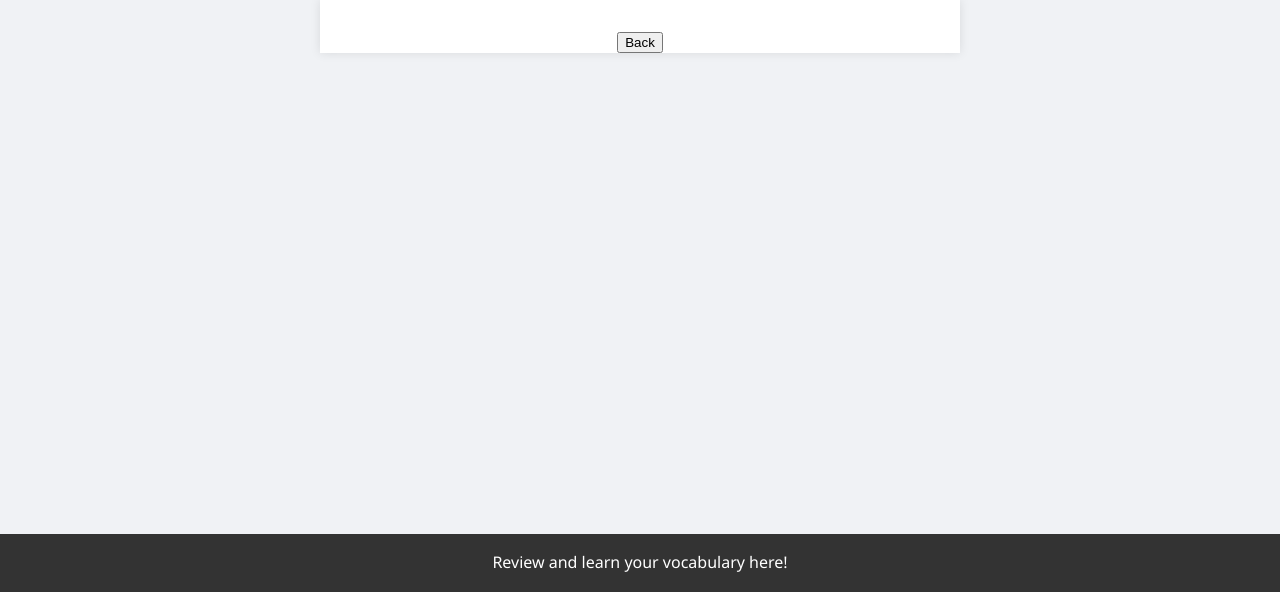
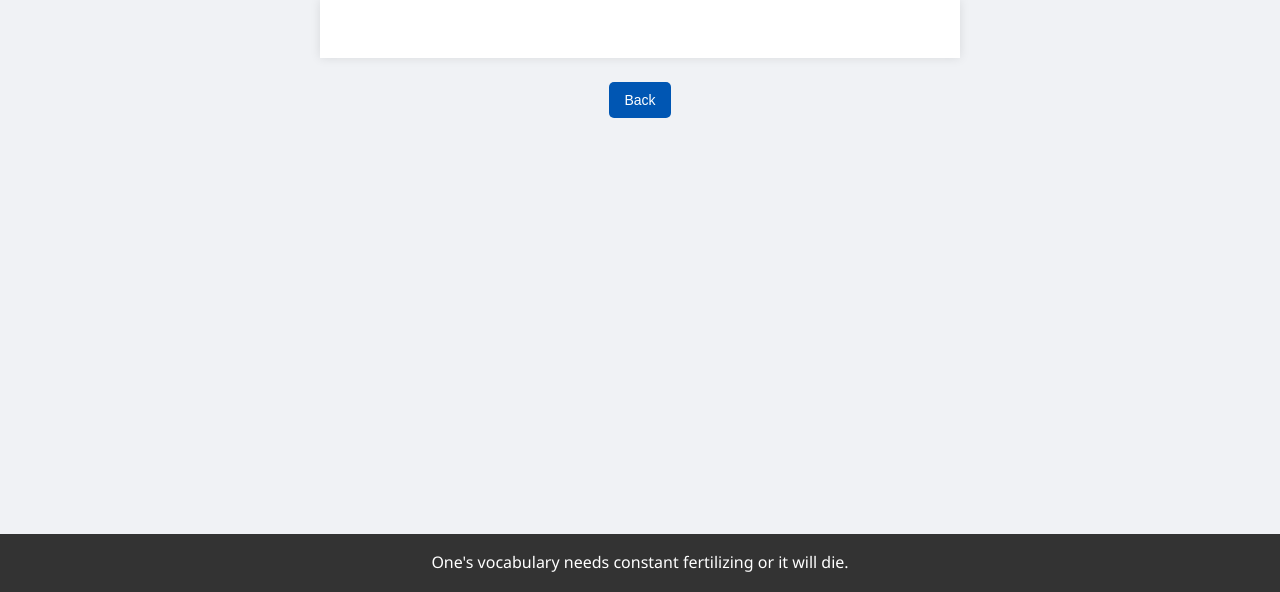
Before and after one commit to nastiatatl/LexIQ, a Flask app: template templates/display_words.html in a window 1280 px wide. Shown: the part 208-800 px from the top of the page. Run offline with Flask 3, Linux system fonts and the light colour scheme; the template is opened without the code that fills it, so the values that code supplies are empty.

Commit message:
update styling and footer text

```diff
--- a/templates/display_words.html
+++ b/templates/display_words.html
@@ -4,24 +4,26 @@
     <meta charset="UTF-8">
     <meta name="viewport" content="width=device-width, initial-scale=1.0">
     <title>Saved Words and Synonyms</title>
-    <link rel="stylesheet" href="/static/app.css"> <!-- Link to shared CSS -->
+    <link rel="stylesheet" href="/static/app.css">
 </head>
 <body>
     <header>
         <h1>Your Words and Synonyms:</h1>
     </header>
 
-    <main class="container">
+    <main>
         <ul>
             {% for word, synonym in word_synonyms_pairs %}
                 <li>{{ word }} - <span class="synonyms">{{ synonym }}</span></li>
             {% endfor %}
         </ul>
-        <button onclick="window.location.href='/'" class="back-button">Back</button> <!-- Use button for consistency -->
+        <div class="button-container">
+            <button onclick="window.location.href='/'">Back</button>
+        </div>
     </main>
 
     <footer>
-        <p>Review and learn your vocabulary here!</p>
+        <p>One's vocabulary needs constant fertilizing or it will die.</p>
     </footer>
 </body>
 </html>
```
